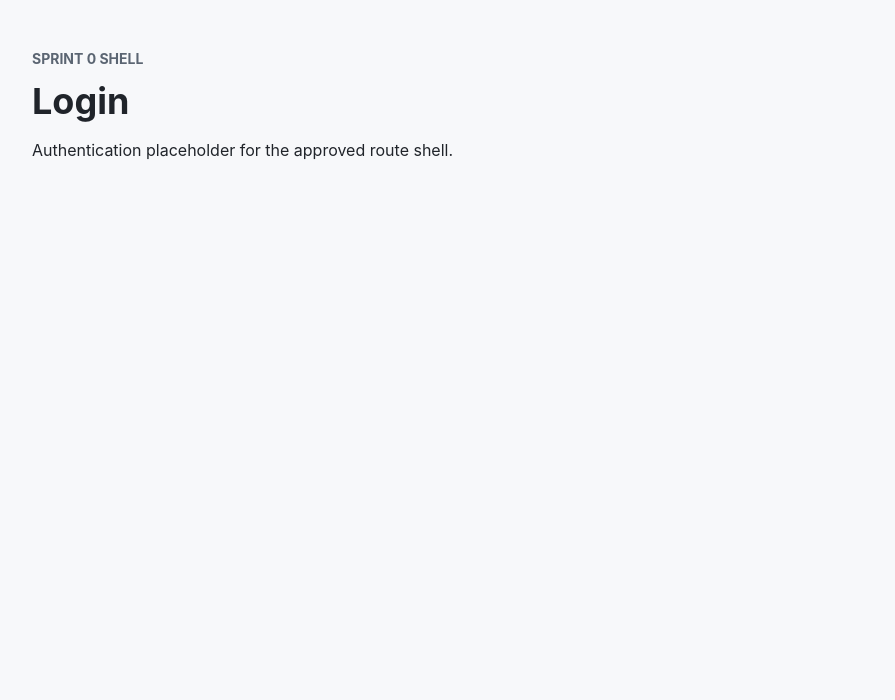
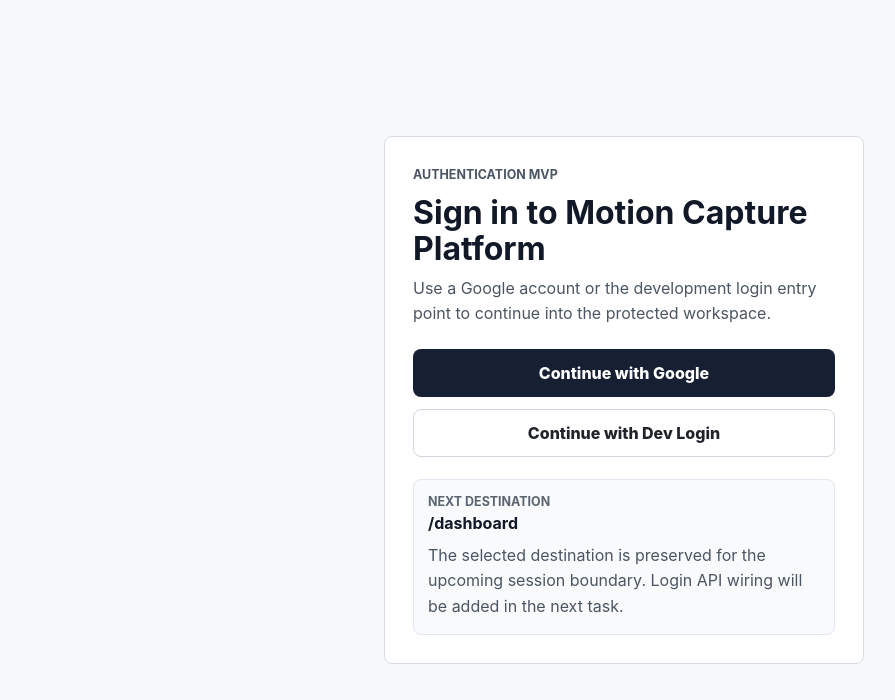
Before and after one commit to xqopxcat/motion_capture_system, a React (Vite) app in the folder frontend/: page /login in a window 1280 px wide. Shown: the top 700 px of the page, without its empty margins (16-911 px from the left). Built offline with nearby package versions, Linux system fonts and the light colour scheme; no server answers.

Commit message:
Task 34 — Login Page Foundation

```diff
--- /dev/null
+++ b/frontend/src/features/auth/index.ts
@@ -0,0 +1 @@
+export { getSafeRedirectTo } from "./redirectIntent";
--- /dev/null
+++ b/frontend/src/features/auth/redirectIntent.ts
@@ -0,0 +1,23 @@
+const MAX_REDIRECT_LENGTH = 240;
+
+export function getSafeRedirectTo(searchParams: URLSearchParams): string | null {
+  const redirectTo = searchParams.get("redirectTo")?.trim();
+
+  if (!redirectTo) {
+    return null;
+  }
+
+  if (redirectTo.length > MAX_REDIRECT_LENGTH) {
+    return null;
+  }
+
+  if (!redirectTo.startsWith("/") || redirectTo.startsWith("//")) {
+    return null;
+  }
+
+  if (redirectTo.includes("\\") || /[\u0000-\u001f\u007f]/.test(redirectTo)) {
+    return null;
+  }
+
+  return redirectTo;
+}
--- /dev/null
+++ b/frontend/src/pages/LoginPage/LoginPage.module.css
@@ -0,0 +1,139 @@
+.loginPage {
+  align-items: center;
+  background: #f6f8fb;
+  display: flex;
+  justify-content: center;
+  min-height: 100vh;
+  padding: 24px;
+}
+
+.loginPanel {
+  background: #ffffff;
+  border: 1px solid #d8dee8;
+  border-radius: 8px;
+  display: grid;
+  gap: 22px;
+  max-width: 480px;
+  padding: 28px;
+  width: 100%;
+}
+
+.header {
+  display: grid;
+  gap: 10px;
+}
+
+.kicker {
+  color: #5b6572;
+  font-size: 0.78rem;
+  font-weight: 700;
+  letter-spacing: 0;
+  margin: 0;
+  text-transform: uppercase;
+}
+
+.header h1 {
+  color: #111827;
+  font-size: 2rem;
+  line-height: 1.1;
+  margin: 0;
+}
+
+.header p,
+.intentPanel p,
+.statusPanel p {
+  color: #4b5563;
+  line-height: 1.6;
+  margin: 0;
+}
+
+.actionStack {
+  display: grid;
+  gap: 12px;
+}
+
+.primaryAction,
+.secondaryAction {
+  border: 1px solid transparent;
+  border-radius: 8px;
+  cursor: pointer;
+  font: inherit;
+  font-weight: 800;
+  min-height: 48px;
+  padding: 12px 16px;
+}
+
+.primaryAction {
+  background: #172033;
+  color: #ffffff;
+}
+
+.primaryAction:focus-visible,
+.primaryAction:hover {
+  background: #24324f;
+}
+
+.secondaryAction {
+  background: #ffffff;
+  border-color: #cfd6df;
+  color: #20242a;
+}
+
+.secondaryAction:focus-visible,
+.secondaryAction:hover {
+  background: #f3f6fa;
+}
+
+.intentPanel,
+.statusPanel {
+  background: #f8fafc;
+  border: 1px solid #e1e7ef;
+  border-radius: 8px;
+  display: grid;
+  gap: 10px;
+  padding: 14px;
+}
+
+.intentPanel div {
+  display: grid;
+  gap: 4px;
+}
+
+.intentPanel span {
+  color: #5b6572;
+  font-size: 0.78rem;
+  font-weight: 700;
+  text-transform: uppercase;
+}
+
+.intentPanel strong {
+  color: #111827;
+  overflow-wrap: anywhere;
+}
+
+.statusPanel {
+  background: #eef4ff;
+  border-color: #a9c5f8;
+}
+
+.statusPanel h2 {
+  color: #244f9e;
+  font-size: 1rem;
+  margin: 0;
+}
+
+@media (max-width: 540px) {
+  .loginPage {
+    align-items: stretch;
+    padding: 14px;
+  }
+
+  .loginPanel {
+    align-self: center;
+    padding: 20px;
+  }
+
+  .header h1 {
+    font-size: 1.6rem;
+  }
+}
--- a/frontend/src/pages/LoginPage/LoginPage.tsx
+++ b/frontend/src/pages/LoginPage/LoginPage.tsx
@@ -1,10 +1,65 @@
-import { PageShell } from "../PageShell";
+import { useMemo, useState } from "react";
+import { useSearchParams } from "react-router-dom";
+import { getSafeRedirectTo } from "../../features/auth";
+import styles from "./LoginPage.module.css";
 
 export function LoginPage() {
+  const [searchParams] = useSearchParams();
+  const [selectedAction, setSelectedAction] = useState<"google" | "mock" | null>(null);
+  const redirectTo = useMemo(() => getSafeRedirectTo(searchParams), [searchParams]);
+
   return (
-    <PageShell
-      title="Login"
-      description="Authentication placeholder for the approved route shell."
-    />
+    <main className={styles.loginPage}>
+      <section className={styles.loginPanel} aria-labelledby="login-title">
+        <div className={styles.header}>
+          <p className={styles.kicker}>Authentication MVP</p>
+          <h1 id="login-title">Sign in to Motion Capture Platform</h1>
+          <p>
+            Use a Google account or the development login entry point to continue into the
+            protected workspace.
+          </p>
+        </div>
+
+        <div className={styles.actionStack} aria-label="Login actions">
+          <button
+            className={styles.primaryAction}
+            type="button"
+            onClick={() => setSelectedAction("google")}
+          >
+            Continue with Google
+          </button>
+          <button
+            className={styles.secondaryAction}
+            type="button"
+            onClick={() => setSelectedAction("mock")}
+          >
+            Continue with Dev Login
+          </button>
+        </div>
+
+        <section className={styles.intentPanel} aria-label="Login intent">
+          <div>
+            <span>Next destination</span>
+            <strong>{redirectTo ?? "/dashboard"}</strong>
+          </div>
+          <p>
+            The selected destination is preserved for the upcoming session boundary. Login API
+            wiring will be added in the next task.
+          </p>
+        </section>
+
+        {selectedAction && (
+          <section className={styles.statusPanel} aria-live="polite">
+            <h2>
+              {selectedAction === "google" ? "Google sign-in pending" : "Dev login pending"}
+            </h2>
+            <p>
+              This page is ready for the authentication contract, but no backend session request is
+              sent yet.
+            </p>
+          </section>
+        )}
+      </section>
+    </main>
   );
 }
```
Also changed, not shown: 1 other file (tests, documents, lock files or other folders).
